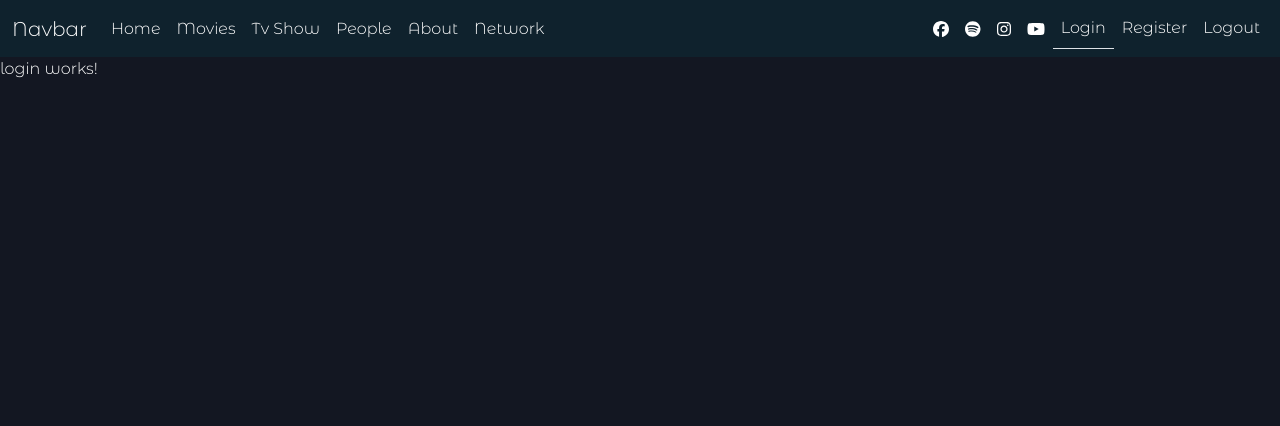
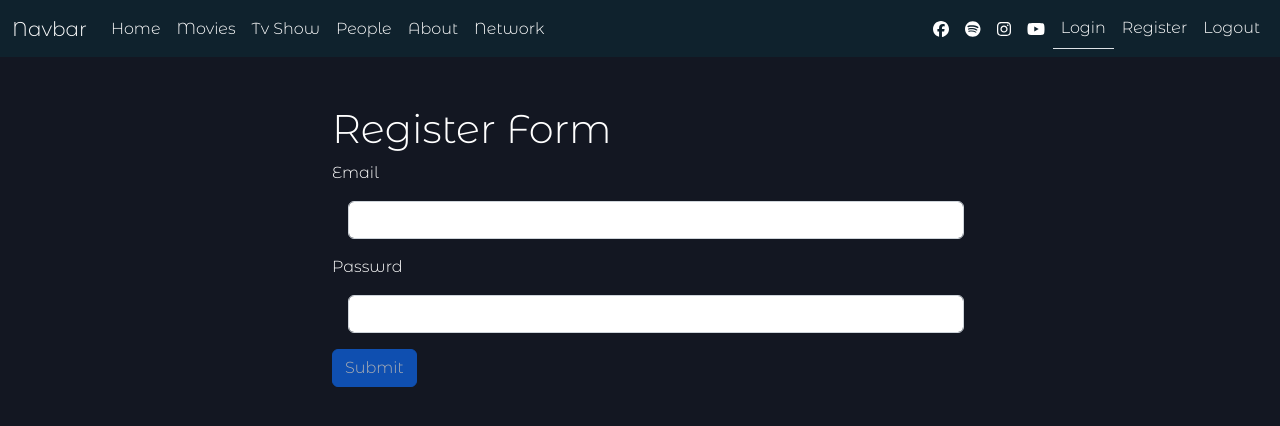
Before and after one commit to muhammedsaamy/Movies, an Angular app: page /login in a window 1280 px wide. Shown: the top 426 px of the page. Built offline with nearby package versions, Linux system fonts and the light colour scheme.

Commit message:
login form with validation

```diff
--- a/src/app/auth.service.ts
+++ b/src/app/auth.service.ts
@@ -1,7 +1,9 @@
 import { HttpClient } from '@angular/common/http';
 import { Injectable } from '@angular/core';
 import { Observable, observable } from 'rxjs';
-import {RegisterRequest} from './register-request'
+import {RegisterRequest} from './register-request';
+import {LoginRequest} from './login-request';
+
 
 
 @Injectable({
@@ -17,4 +19,10 @@ signUp(registerData:RegisterRequest):Observable<any>
   return this.http.post('https://routeegypt.herokuapp.com/signup',registerData)
 }
 
+signIn(loginData:LoginRequest):Observable<any>
+{
+  return this.http.post('https://routeegypt.herokuapp.com/signin',loginData)
 }
+
+
+}
--- /dev/null
+++ b/src/app/login-request.ts
@@ -0,0 +1,6 @@
+export interface LoginRequest {
+email:string,
+pasword:string
+
+
+}
--- a/src/app/login/login.component.html
+++ b/src/app/login/login.component.html
@@ -1 +1,23 @@
-<p>login works!</p>
+<div class="container my-5 w-50">
+  <h1>Register Form</h1>
+  <form [formGroup]="loginForm" (ngSubmit)="submitForm()">
+    <div class="group-input">
+      <label>Email</label>
+      <input formControlName="email" type="email" class="form-control m-3" >
+      <div *ngIf="loginForm.controls.email.invalid&&loginForm.controls.email.touched" class="text-danger">
+        <p *ngIf="loginForm.controls.email.errors?.required">email required</p>
+        <p *ngIf="loginForm.controls.email.errors?.email">email should be valid mail</p>
+      </div>
+    </div>
+
+    <div class="group-input">
+      <label>Passwrd</label>
+      <input formControlName="password" type="password" class="form-control m-3" >
+      <div *ngIf="loginForm.controls.password.invalid&&loginForm.controls.password.touched" class="text-danger">
+        <p *ngIf="loginForm.controls.password.errors?.required">Pasword required</p>
+        <p *ngIf="loginForm.controls.password.errors?.pattern">Password should be one letter at least and 3 digits</p>
+      </div>
+    </div>
+    <input [disabled]="loginForm.invalid" class="btn btn-primary" type="submit">
+  </form>
+  </div>
--- a/src/app/login/login.component.ts
+++ b/src/app/login/login.component.ts
@@ -1,4 +1,9 @@
 import { Component, OnInit } from '@angular/core';
+import { FormControl, FormGroup,Validators } from '@angular/forms';
+import { Router } from '@angular/router';
+import { AuthService } from '../auth.service';
+import { LoginRequest } from '../login-request';
+
 
 @Component({
   selector: 'app-login',
@@ -7,9 +12,29 @@ import { Component, OnInit } from '@angular/core';
 })
 export class LoginComponent implements OnInit {
 
-  constructor() { }
+  constructor(private _AuthService:AuthService, private _router:Router) { }
 
   ngOnInit(): void {
   }
 
+  submitForm(){
+    if(this.loginForm.invalid){return;}
+    this._AuthService.signIn(this.loginForm.value).subscribe((data)=>{
+      if(data.message=="success"){
+        alert(data.message)
+        this._router.navigateByUrl("/home")
+      }
+      else{
+        alert(data.message)
+      }
+    })
+
+  }
+
+  loginForm:FormGroup=new FormGroup({
+    "email":new FormControl(null,[Validators.required,Validators.email]),
+    "password":new FormControl(null,[Validators.required,Validators.pattern(/^[a-zA-Z][0-9]{3}$/)])
+  })
+
+
 }
```
